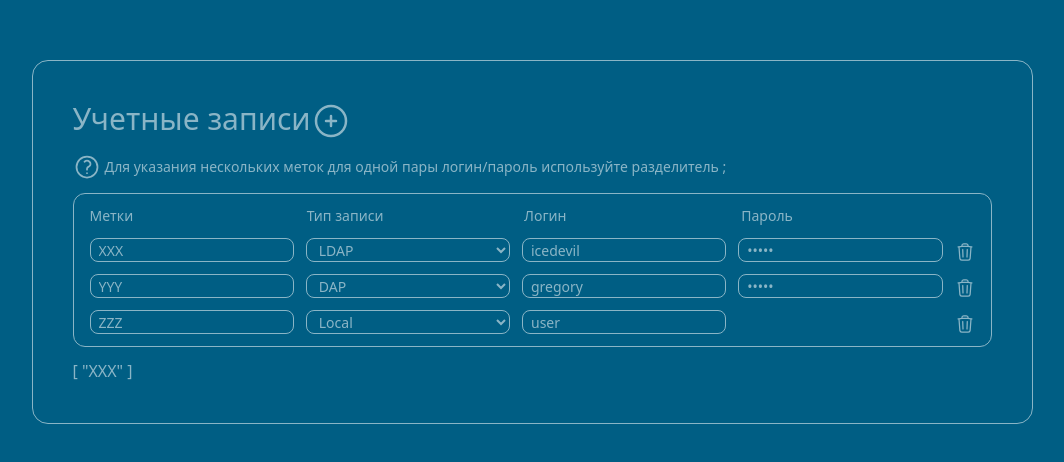
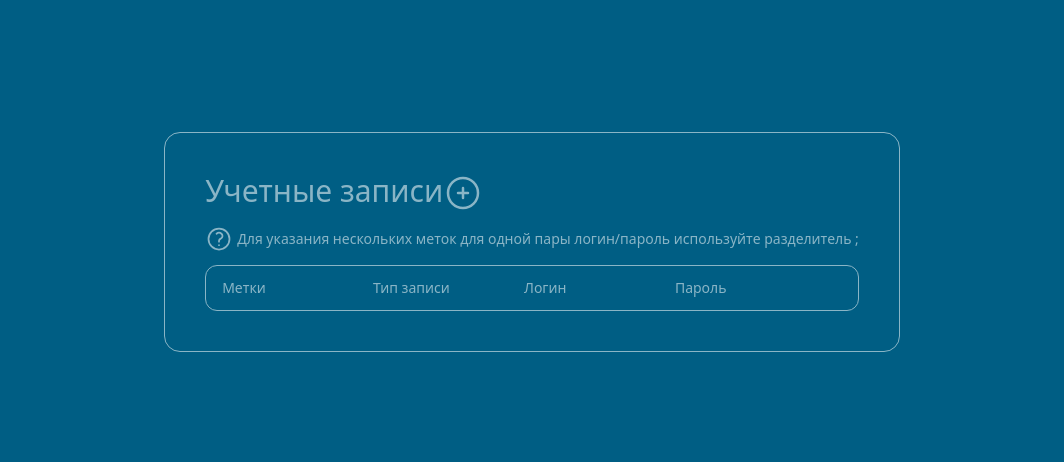
Before and after one commit to icedevil777/saasoft, a Vue app: page / in a window 1280 px wide. Shown: the part 158-620 px from the top of the page, without its empty margins (108-1172 px from the left). Built offline with nearby package versions, Linux system fonts and the light colour scheme.

Commit message:
# add piniaPluginPersistedstate

```diff
--- a/package.json
+++ b/package.json
@@ -14,6 +14,7 @@
   "dependencies": {
     "@tailwindcss/vite": "^4.0.9",
     "pinia": "^3.0.1",
+    "pinia-plugin-persistedstate": "^4.2.0",
     "tailwindcss": "^4.0.9",
     "vee-validate": "^4.15.0",
     "vue": "^3.5.13",
--- a/src/components/UserForm.vue
+++ b/src/components/UserForm.vue
@@ -45,7 +45,7 @@ const addData = () => accountStore.addData();
       </div>
       <FormRow v-for="(obj, key) in data" :key="obj.id" v-model="data[key]" />
     </div>
-    {{ data[0].tags }}
+    <template v-if="data[0]">{{ data[0].tags }}</template>
   </div>
 </template>
 
--- a/src/main.ts
+++ b/src/main.ts
@@ -3,9 +3,13 @@ import './assets/main.css'
 import { createApp } from 'vue'
 import { createPinia } from 'pinia'
 import App from './App.vue'
+import piniaPluginPersistedstate from 'pinia-plugin-persistedstate'
+
+const pinia = createPinia()
+pinia.use(piniaPluginPersistedstate)
 
 const app = createApp(App)
 
-app.use(createPinia())
+app.use(pinia)
 
 app.mount('#app')
--- a/src/stores/accountStore.ts
+++ b/src/stores/accountStore.ts
@@ -20,12 +20,14 @@ interface AccountState {
 }
 
 export const useAccountStore = defineStore('account', {
+  persist: true,
   state: (): AccountState => ({
-    data: [
-      { id: 1, tags: ['XXX'], type: 'LDAP', login: 'icedevil', pass: '12321' },
-      { id: 2, tags: ['YYY'], type: 'DAP', login: 'gregory', pass: '42211' },
-      { id: 3, tags: ['ZZZ'], type: 'Local', login: 'user', pass: '12211' },
-    ],
+    data : [],
+    // data: [
+    //   { id: 1, tags: ['XXX'], type: 'LDAP', login: 'icedevil', pass: '12321' },
+    //   { id: 2, tags: ['YYY'], type: 'DAP', login: 'gregory', pass: '42211' },
+    //   { id: 3, tags: ['ZZZ'], type: 'Local', login: 'user', pass: '12211' },
+    // ],
     options: [
       { text: 'LDAP', value: 'A' },
       { text: 'DAP', value: 'B' },
```
Also changed, not shown: 1 other file (tests, documents, lock files or other folders).
